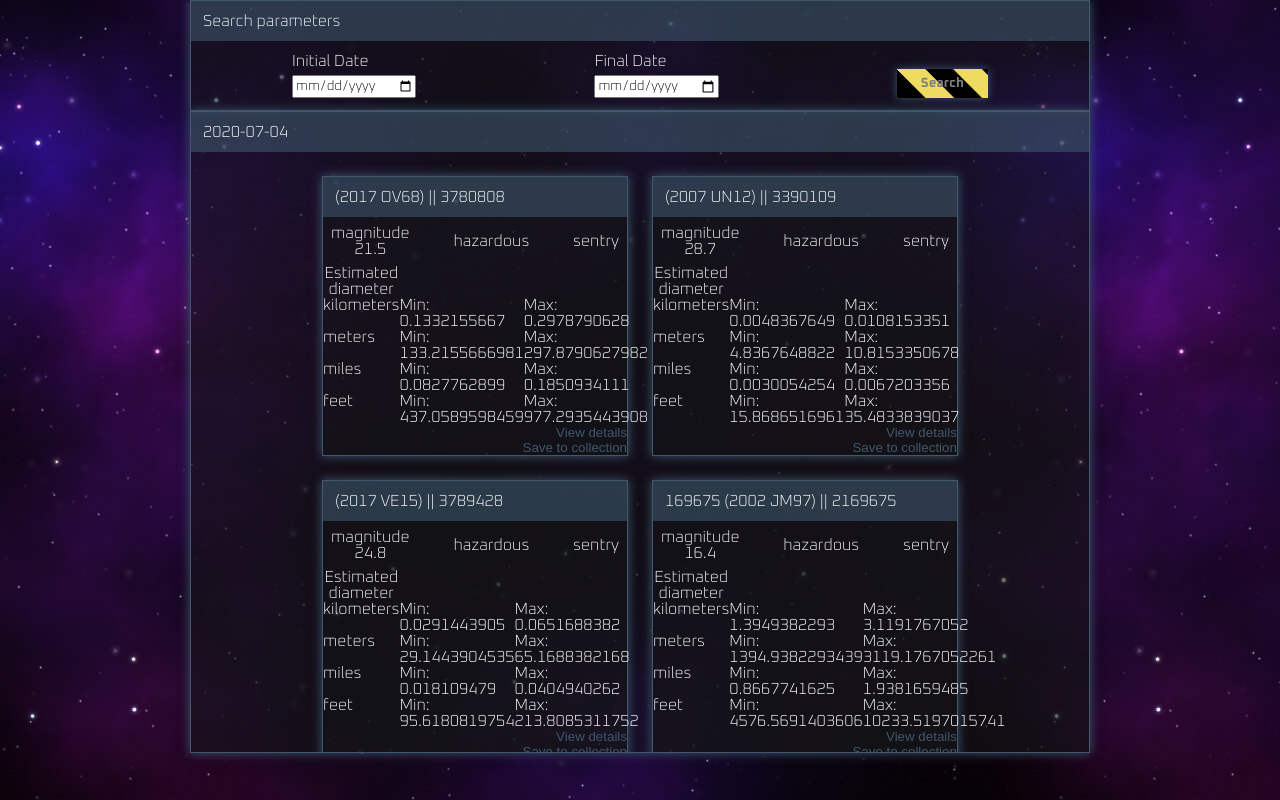
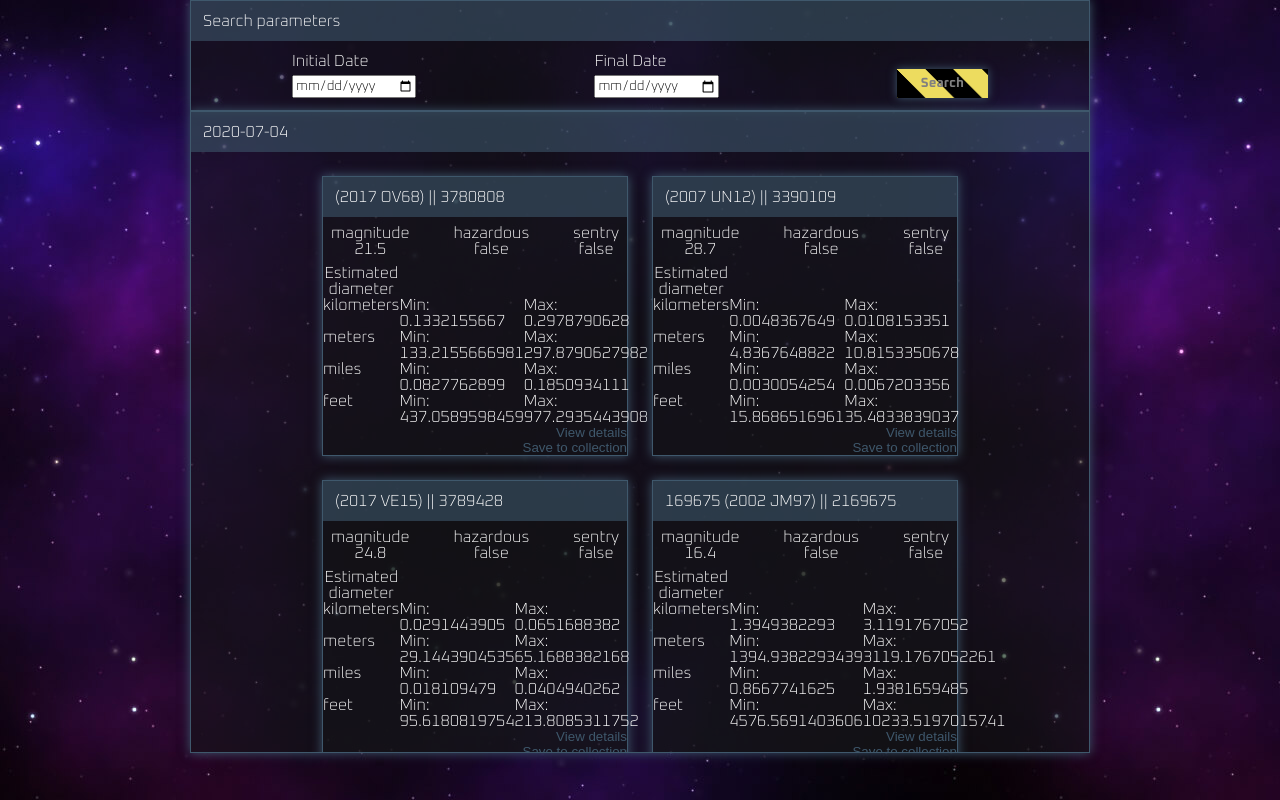
Before and after one commit to nickojs/near-earth-objects, a React (Create React App) app: page / in a window 1280 px wide. Built offline with nearby package versions, Linux system fonts and the light colour scheme.

Commit message:
Stringifying boolean values

```diff
--- a/src/components/NeoList/Neo/Neo.js
+++ b/src/components/NeoList/Neo/Neo.js
@@ -28,15 +28,15 @@ const Neo = ({ object }) => {
       <S.NeoSubData>
         <S.NeoSubDataInfo>
           <p>magnitude</p>
-          <p>{object.magnitude}</p>
+          <p>{String(object.magnitude)}</p>
         </S.NeoSubDataInfo>
         <S.NeoSubDataInfo>
           <p>hazardous</p>
-          <p>{object.hazardous}</p>
+          <p>{String(object.hazardous)}</p>
         </S.NeoSubDataInfo>
         <S.NeoSubDataInfo>
           <p>sentry</p>
-          <p>{object.sentry}</p>
+          <p>{String(object.sentry)}</p>
         </S.NeoSubDataInfo>
       </S.NeoSubData>
       <table>
--- a/src/components/NeoList/NeoList.js
+++ b/src/components/NeoList/NeoList.js
@@ -12,6 +12,7 @@ const NeoList = ({ title, list }) => {
   const neos = example.map((each) => {
     const parsedObj = parser(each);
     const [preview] = parsedObj;
+    console.log(preview);
     return <Neo key={each.id} object={preview} />;
   });
 
```
